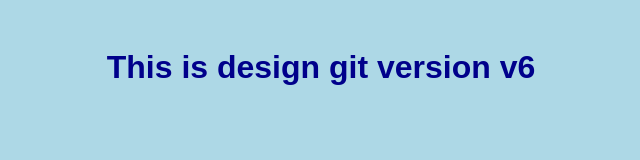
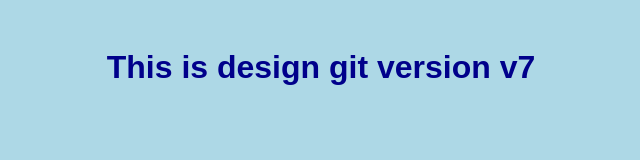
Before and after one commit to sonukumar2803/new-project, a plain HTML site: page index.html in a window 1280 px wide. Shown: the full height of the page, 319-959 px from the left. Drawn offline with Linux system fonts and the light colour scheme.

Commit message:
change the version to 7

```diff
--- a/index.html
+++ b/index.html
@@ -7,6 +7,6 @@
     <title>Document</title>
 </head>
 <body>
-    <h1>This is design git version v6</h1>
+    <h1>This is design git version v7</h1>
 </body>
 </html>
```
